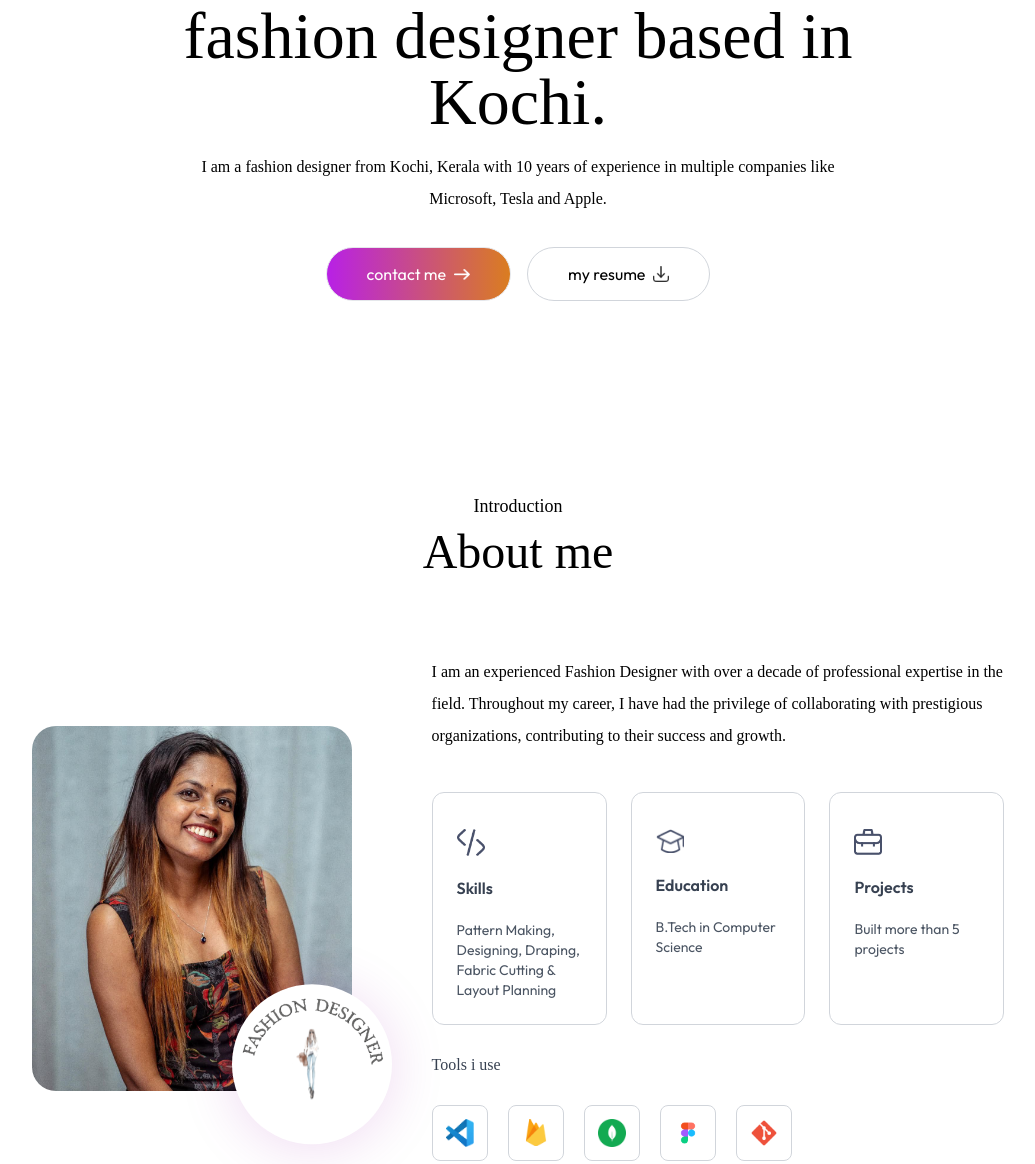
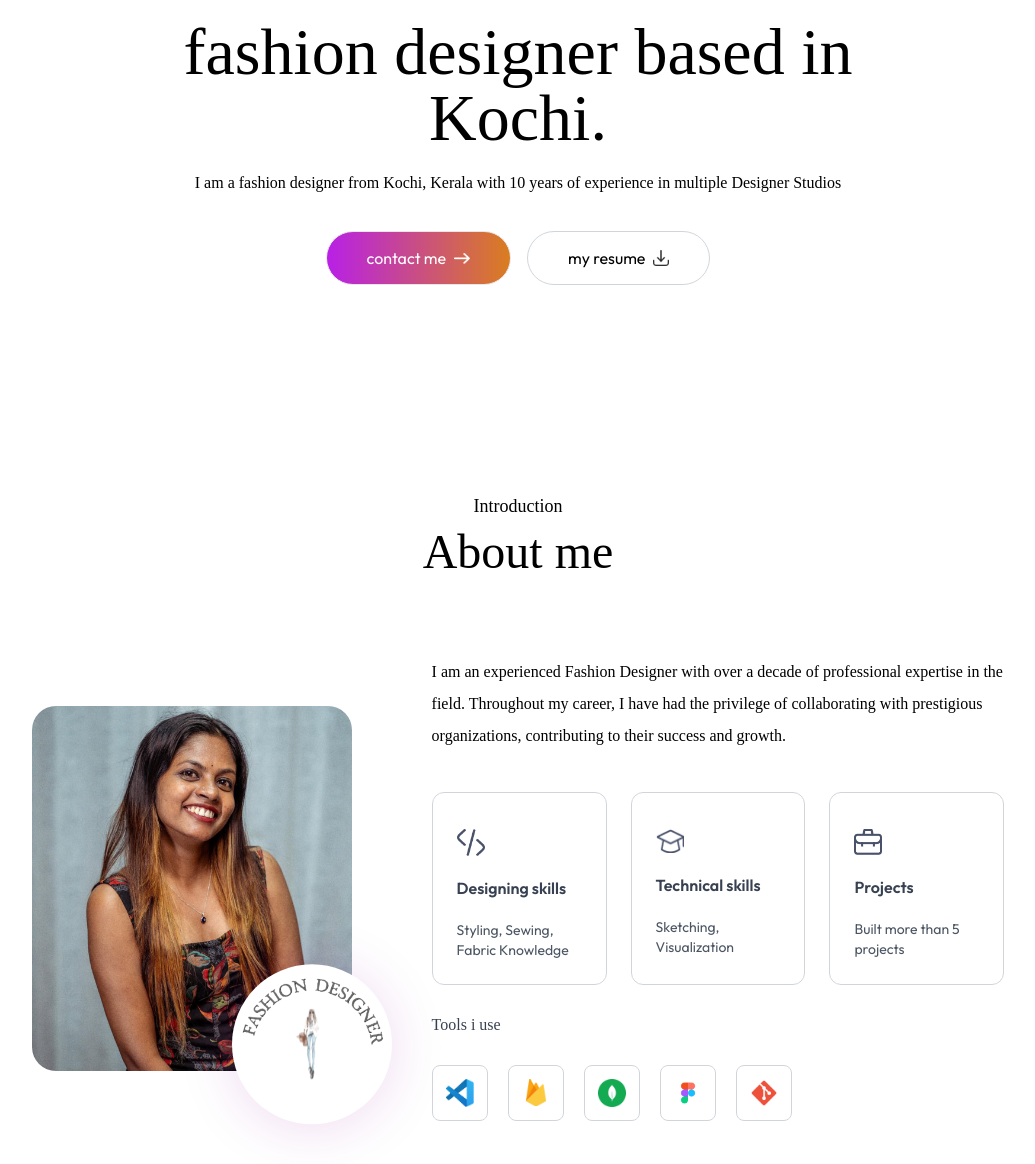
Before and after one commit to wandercode/houseofmangai, a website: page index.html in a window 1280 px wide. Shown: the part 348-1512 px from the top of the page, without its empty margins (122-1157 px from the left). Drawn offline with Linux system fonts and the light colour scheme; a web font is replaced by a local one.

Commit message:
changes aded in about me session

```diff
--- a/index.html
+++ b/index.html
@@ -78,7 +78,7 @@
         </h3>
         <h1 class="text-3xl sm:text-6xl lg:text-[66px] font-Ovo">fashion designer based in Kochi.</h1>
         <p class="max-w-2xl mx-auto font-Ovo">I am a fashion designer from Kochi, Kerala with 10 years of experience
-            in multiple companies like Microsoft, Tesla and Apple.</p>
+            in multiple Designer Studios</p>
 
         <div class="flex flex-col sm:flex-row items-center gap-4 mt-4">
             <a href="#contact"
@@ -116,18 +116,16 @@
                         class="border border-gray-300 dark:border-white/30 rounded-xl p-6 cursor-pointer hover:bg-lightHover hover:-translate-y-1 duration-500 hover:shadow-black dark:hover:shadow-white/80 dark:hover:bg-darkHover/50">
                         <img src="./assets/code-icon.png" alt="" class="w-7 mt-3 dark:hidden"><img
                             src="./assets/code-icon-dark.png" alt="" class="w-7 mt-3 hidden dark:block">
-                        <h3 class="my-4 font-semibold text-gray-700 dark:text-white">Skills</h3>
-                        <p class="text-gray-600 text-sm dark:text-white/80">Pattern Making,
-Designing,
-Draping,
-Fabric Cutting & Layout Planning</p>
+                        <h3 class="my-4 font-semibold text-gray-700 dark:text-white">Designing skills</h3>
+                        <p class="text-gray-600 text-sm dark:text-white/80">Styling, Sewing, Fabric Knowledge
+</p>
                     </li>
                     <li
                         class="border border-gray-300 dark:border-white/30 rounded-xl p-6 cursor-pointer hover:bg-lightHover hover:-translate-y-1 duration-500 hover:shadow-black dark:hover:shadow-white/80 dark:hover:bg-darkHover/50">
                         <img src="./assets/edu-icon.png" alt="" class="w-7 mt-3 dark:hidden"><img
                             src="./assets/edu-icon-dark.png" alt="" class="w-7 mt-3 hidden dark:block">
-                        <h3 class="my-4 font-semibold text-gray-700 dark:text-white">Education</h3>
-                        <p class="text-gray-600 text-sm dark:text-white/80">B.Tech in Computer Science</p>
+                        <h3 class="my-4 font-semibold text-gray-700 dark:text-white">Technical skills</h3>
+                        <p class="text-gray-600 text-sm dark:text-white/80">Sketching, Visualization</p>
                     </li>
                     <li
                         class="border border-gray-300 dark:border-white/30 rounded-xl p-6 cursor-pointer hover:bg-lightHover hover:-translate-y-1 duration-500 hover:shadow-black dark:hover:shadow-white/80 dark:hover:bg-darkHover/50">
```
Also changed, not shown: assets/ipostimage1.jpeg (added), 2 other files.
